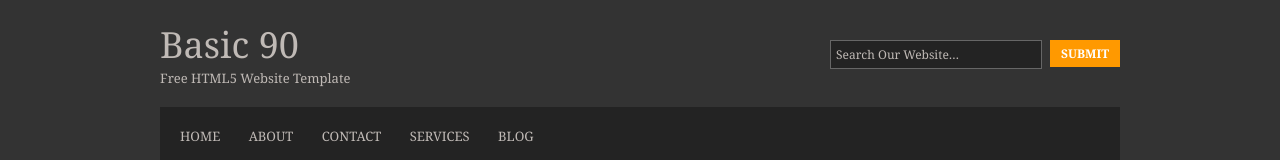
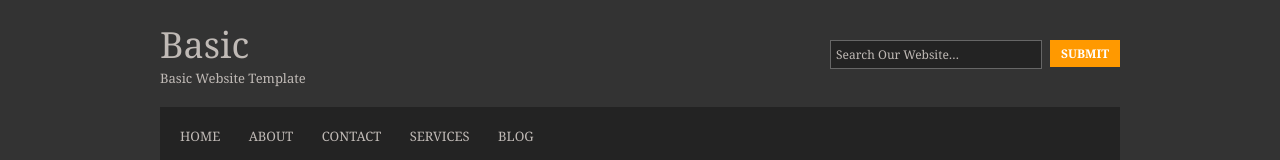
Before and after one commit to playingcode/basic, a plain HTML site: page index.html in a window 1280 px wide. Shown: the top 160 px of the page. Drawn offline with Linux system fonts and the light colour scheme.

Commit message:
Change the title name of the site.

```diff
--- a/index.html
+++ b/index.html
@@ -10,8 +10,8 @@
 <div class="wrapper row1">
   <header id="header" class="clear">
     <div id="hgroup">
-      <h1><a href="#">Basic 90</a></h1>
-      <h2>Free HTML5 Website Template</h2>
+      <h1><a href="#">Basic</a></h1>
+      <h2>Basic Website Template</h2>
     </div>
     <form action="#" method="post">
       <fieldset>
```
